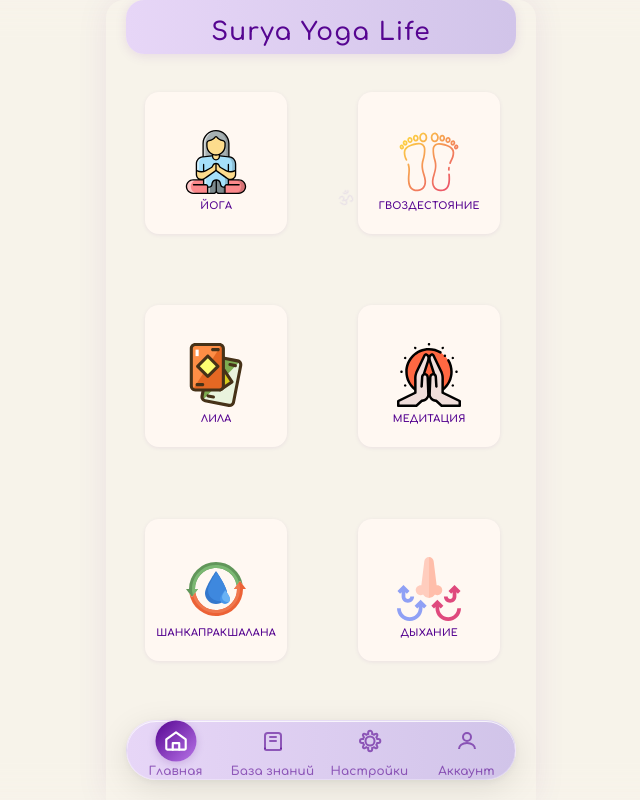
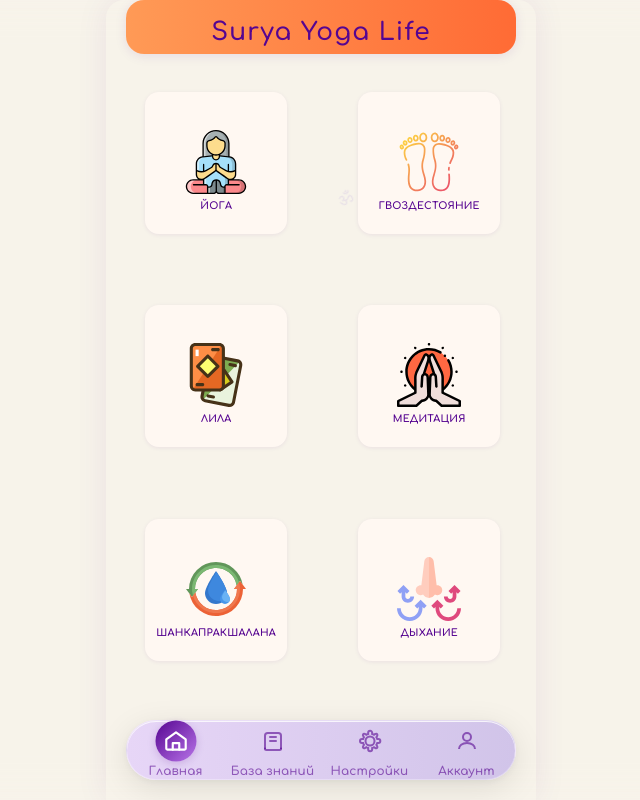
Before and after one commit to marselbeijing/Surya-Yoga-Life, a React (Create React App) app: page / in a window 1280 px wide. Shown: the whole page, without its empty margins (319-959 px from the left). Built offline with nearby package versions, Linux system fonts and the light colour scheme.

Commit message:
Исправлен оранжевый градиент заголовка и добавлены все разделы Базы знаний

```diff
--- a/src/components/Header.css
+++ b/src/components/Header.css
@@ -8,7 +8,7 @@
   font-size: 1.55rem;
   font-weight: 600;
   letter-spacing: 0.05em;
-  background: linear-gradient(90deg, #e7d6f7 0%, #d1c4e9 100%);
+  background: linear-gradient(90deg, #ff9a56 0%, #ff6b35 100%);
   color: #560591;
   border-radius: 18px;
   box-shadow: 0 2px 12px 0 rgba(86, 5, 145, 0.10);
@@ -28,6 +28,6 @@
 
 /* Специальный цвет для темной темы */
 [data-theme="dark"] .main-header {
-  background: linear-gradient(90deg, #b39ddb 0%, #9575cd 100%);
+  background: linear-gradient(90deg, #ff9a56 0%, #ff6b35 100%);
   color: #560591;
 }
```
